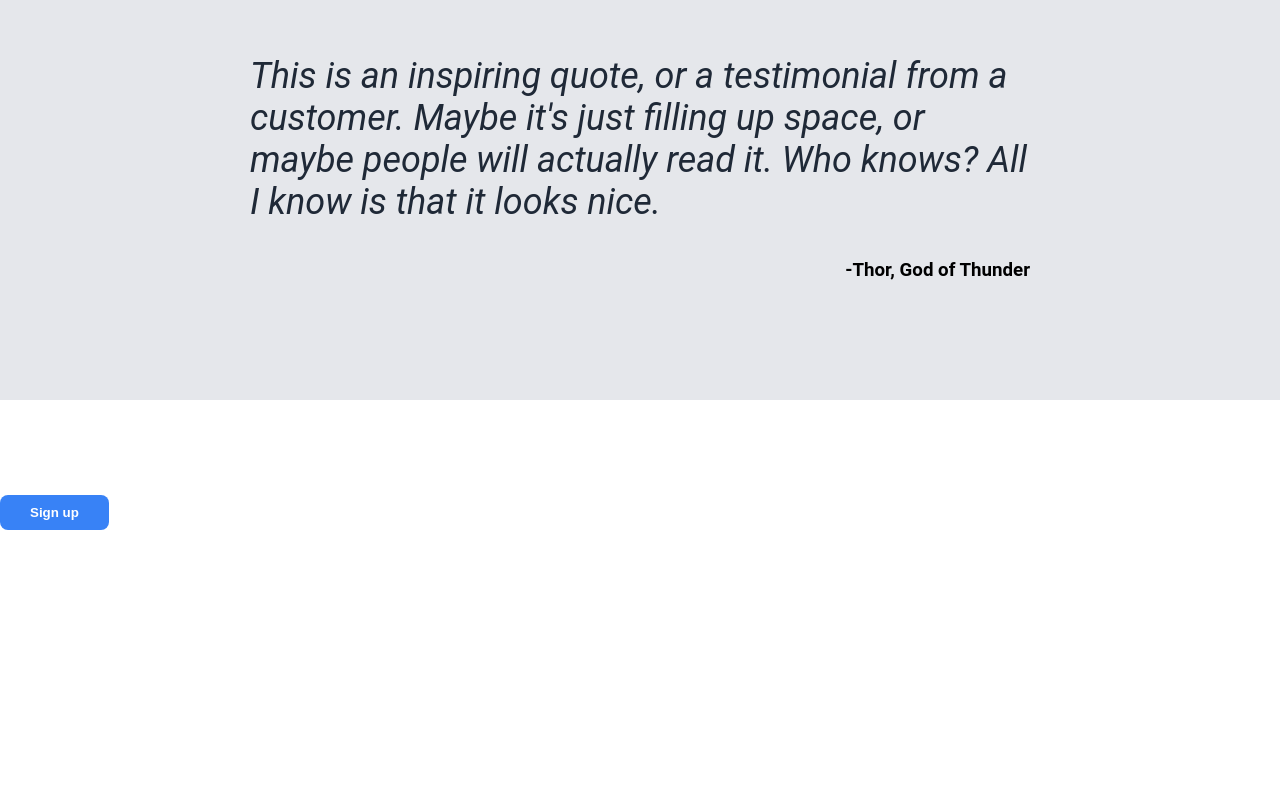
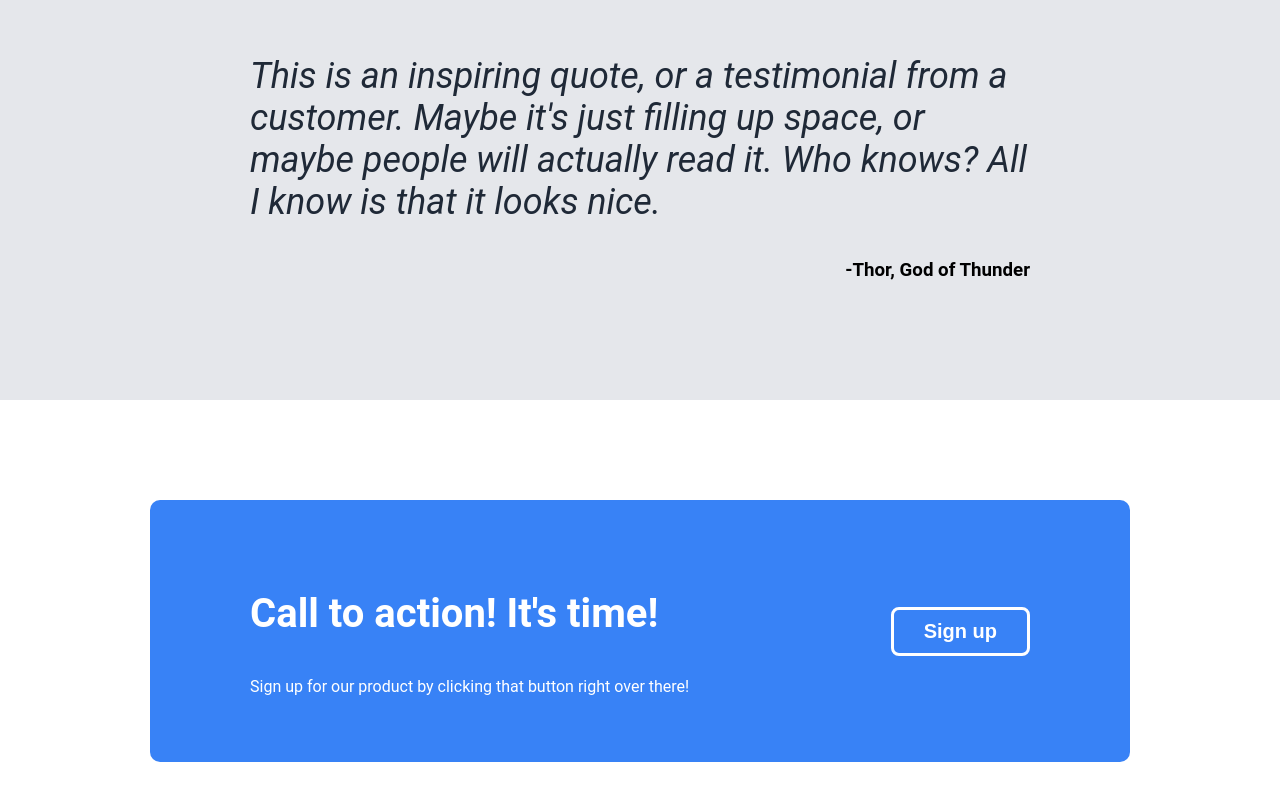
Before and after one commit to Vimaya353/Landing-page, a plain HTML site: page index.html in a window 1280 px wide. Shown: the part 1111-1911 px from the top of the page. Before the commit the page ends 1641 px from the top, so only its background shows below. Drawn offline with Linux system fonts and the light colour scheme.

Commit message:
styled the cta section

```diff
--- a/style.css
+++ b/style.css
@@ -125,3 +125,27 @@
     text-align: right;
     color: black;
 }
+
+.cta {
+    padding: 100px 150px;
+}
+
+.cta h3 {
+    font-size: 40px;
+}
+.cta-box {
+    background: #3882F6;
+    color: white;
+
+    display: flex;
+    justify-content: space-between;
+    align-items: center;
+
+    padding: 50px 100px;
+    border-radius: 10px;
+}
+
+.cta-btn {
+    border: 3px solid white;
+    font-size: 20px;
+}
```
